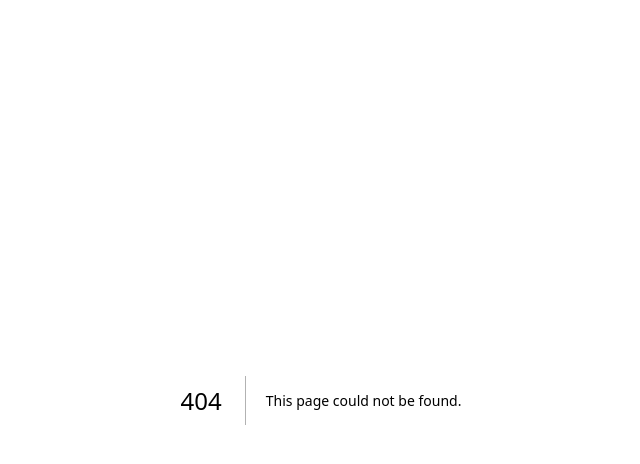
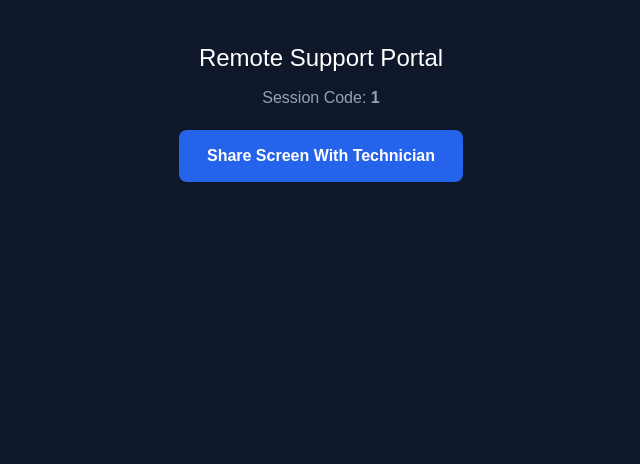
Before and after one commit to aprentaltali/sono-reference, a Next.js app: page /support/1 in a window 1280 px wide. Before the commit this address had no page. Shown: the top 464 px of the page, without its empty margins (319-959 px from the left). Built offline with nearby package versions, Linux system fonts and the light colour scheme.

Commit message:
Create page.tsx

```diff
--- /dev/null
+++ b/app/support/[roomID]/page.tsx
@@ -0,0 +1,49 @@
+'use client';
+import { useState, useRef, useEffect } from 'react';
+import { useParams } from 'next/navigation';
+
+export default function ClientSupportPage() {
+  const params = useParams();
+  const roomID = params.roomID;
+  const [sharing, setSharing] = useState(false);
+  const videoRef = useRef<HTMLVideoElement>(null);
+  const pcRef = useRef<RTCPeerConnection | null>(null);
+
+  const startSharing = async () => {
+    try {
+      const stream = await navigator.mediaDevices.getDisplayMedia({ video: true, audio: false });
+      if (videoRef.current) videoRef.current.srcObject = stream;
+      setSharing(true);
+
+      const pc = new RTCPeerConnection({
+        iceServers: [{ urls: 'stun:stun.l.google.com:19302' }]
+      });
+      pcRef.current = pc;
+
+      stream.getTracks().forEach(track => pc.addTrack(track, stream));
+    } catch (err) {
+      console.error("Screen share error:", err);
+    }
+  };
+
+  return (
+    <div style={{ padding: '40px', fontFamily: 'sans-serif', textAlign: 'center', backgroundColor: '#0f172a', color: '#fff', minHeight: '100vh' }}>
+      <h1 style={{ fontSize: '24px', marginBottom: '10px' }}>Remote Support Portal</h1>
+      <p style={{ color: '#94a3b8' }}>Session Code: <strong>{roomID}</strong></p>
+
+      {!sharing ? (
+        <button
+          onClick={startSharing}
+          style={{ marginTop: '20px', padding: '14px 28px', fontSize: '16px', fontWeight: 'bold', background: '#2563eb', color: '#fff', border: 'none', borderRadius: '8px', cursor: 'pointer' }}
+        >
+          Share Screen With Technician
+        </button>
+      ) : (
+        <div style={{ marginTop: '20px' }}>
+          <p style={{ color: '#4ade80' }}>● Screen Connection Active</p>
+          <video ref={videoRef} autoPlay playsInline style={{ width: '100%', maxWidth: '800px', borderRadius: '8px', border: '1px solid #334155' }} />
+        </div>
+      )}
+    </div>
+  );
+}
```
